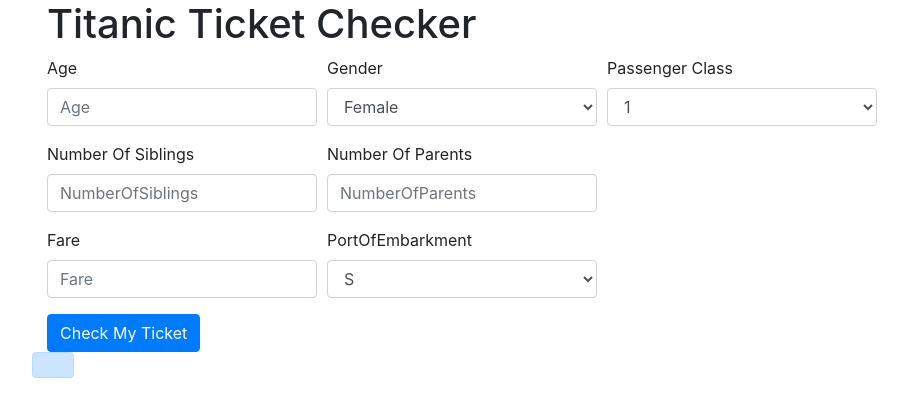
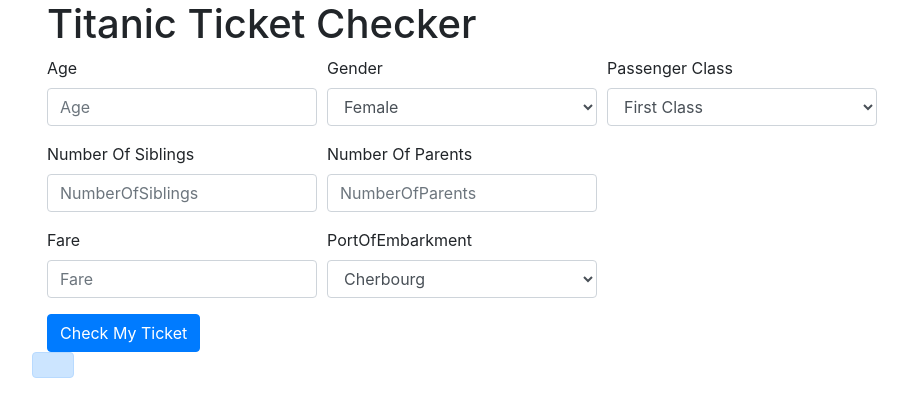
Before and after one commit to ryancollingwood/titanic_ticket_checker, a Flask app: page / in a window 1280 px wide. Shown: the top 417 px of the page, without its empty margins (38-946 px from the left). Run offline with Flask 2, Linux system fonts and the light colour scheme; some libraries are stand-ins or nearby versions.

Commit message:
updated selectors to have human friendly labels

```diff
--- a/templates/index.html
+++ b/templates/index.html
@@ -33,16 +33,16 @@
                 <div class="form-group col-md-3">
                     <label for="inputGender">Gender</label>
                     <select class="form-control" id="inputGender">
-                        <option>Female</option>
-                        <option>Male</option>
+                        <option value="female">Female</option>
+                        <option value="male">Male</option>
                     </select>
                 </div>
                 <div class="form-group col-md-3">
                     <label for="inputPassengerClass">Passenger Class</label>
                     <select class="form-control" id="inputPassengerClass">
-                        <option>1</option>
-                        <option>2</option>
-                        <option>3</option>
+                        <option value="1">First Class</option>
+                        <option value="2">Second Class</option>
+                        <option value="3">Third Class</option>
                     </select>
 
                 </div>
@@ -65,9 +65,9 @@
                 <div class="form-group col-md-3">
                     <label for="inputPortOfEmbarkment">PortOfEmbarkment</label>
                     <select class="form-control" id="inputPortOfEmbarkment">
-                        <option>S</option>
-                        <option>C</option>
-                        <option>Q</option>
+                        <option value="C">Cherbourg</option>
+                        <option value="Q">Queenstown</option>
+                        <option value="S">Southampton</option>
                     </select>
 
                 </div>
```
